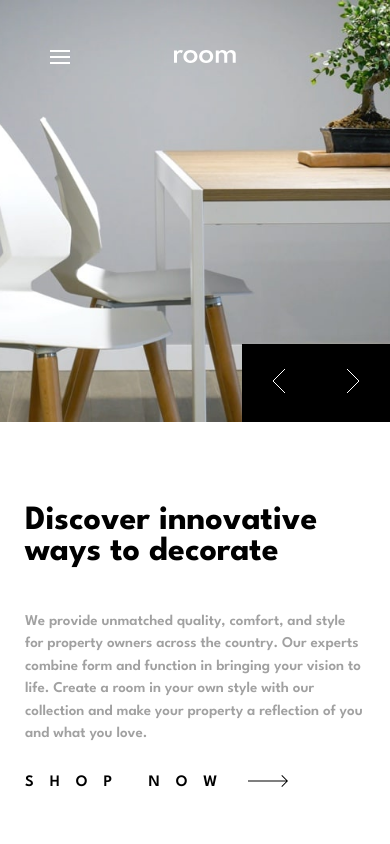
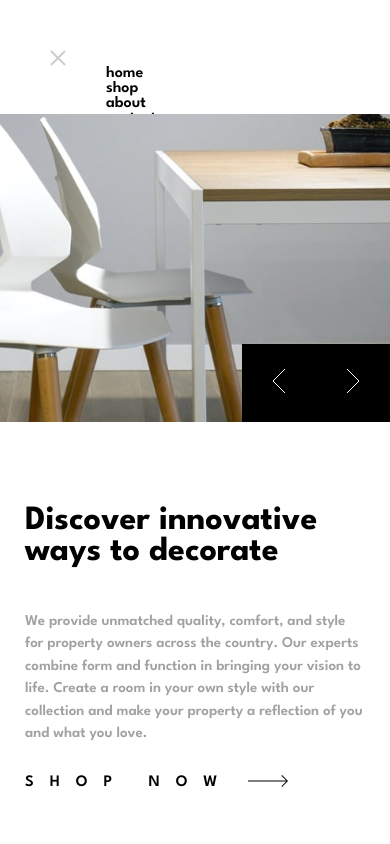
Before and after one commit to steff93/room-homepage, a React (Create React App) app: page / in a window 390 px wide. Both pictures are taken after a click on the icon 60 px from the left and 57 px from the top of the page. Shown: the top 844 px of the page. Built offline with nearby package versions, Linux system fonts and the light colour scheme.

Commit message:
added mobile navigation

```diff
--- a/src/components/Header/Header.scss
+++ b/src/components/Header/Header.scss
@@ -23,6 +23,26 @@
 
     .navigation {
       display: none;
+
+      &__mobile {
+        position: absolute;
+        top: 0;
+        left: 0;
+        width: 100%;
+        background: #fff;
+
+        display: flex;
+        padding: 50px 0 0 50px;
+
+        li {
+          list-style: none;
+        }
+
+        a {
+          color: inherit;
+          text-decoration: none;
+        }
+      }
     }
 
     .logo {
--- a/src/components/Header/Header.tsx
+++ b/src/components/Header/Header.tsx
@@ -1,24 +1,44 @@
 /* eslint-disable jsx-a11y/anchor-is-valid */
+import { useState } from "react";
+import { ReactComponent as IconClose } from "../../assets/images/icon-close.svg";
 import { ReactComponent as MobileHamburger } from "../../assets/images/icon-hamburger.svg";
+
 import { ReactComponent as Logo } from "../../assets/images/logo.svg";
 import "./Header.scss";
 
 const Header = () => {
+  const [showMobileMenu, setShowMobileMenu] = useState(false);
   const menuItems = ["home", "shop", "about", "contact"] as const;
 
-  const handleMobileMenuClick = () => {
-    console.log("click");
+  const toggleMobileNavigation = () => {
+    setShowMobileMenu((prev) => !prev);
   };
+
+  const mobileNavigation = (
+    <nav className="navigation__mobile">
+      <IconClose onClick={toggleMobileNavigation} />
+      <ul>
+        {menuItems.map((item, index) => {
+          return (
+            <li className="navigation__item" key={index}>
+              <a href="#">{item}</a>
+            </li>
+          );
+        })}
+      </ul>
+    </nav>
+  );
 
   return (
     <header className="header">
       <MobileHamburger
         className="mobile-menu"
-        onClick={handleMobileMenuClick}
+        onClick={toggleMobileNavigation}
       />
       <a className="logo" href="#">
         <Logo />
       </a>
+      {showMobileMenu && mobileNavigation}
       <nav className="navigation">
         <ul>
           {menuItems.map((item, index) => {
```
